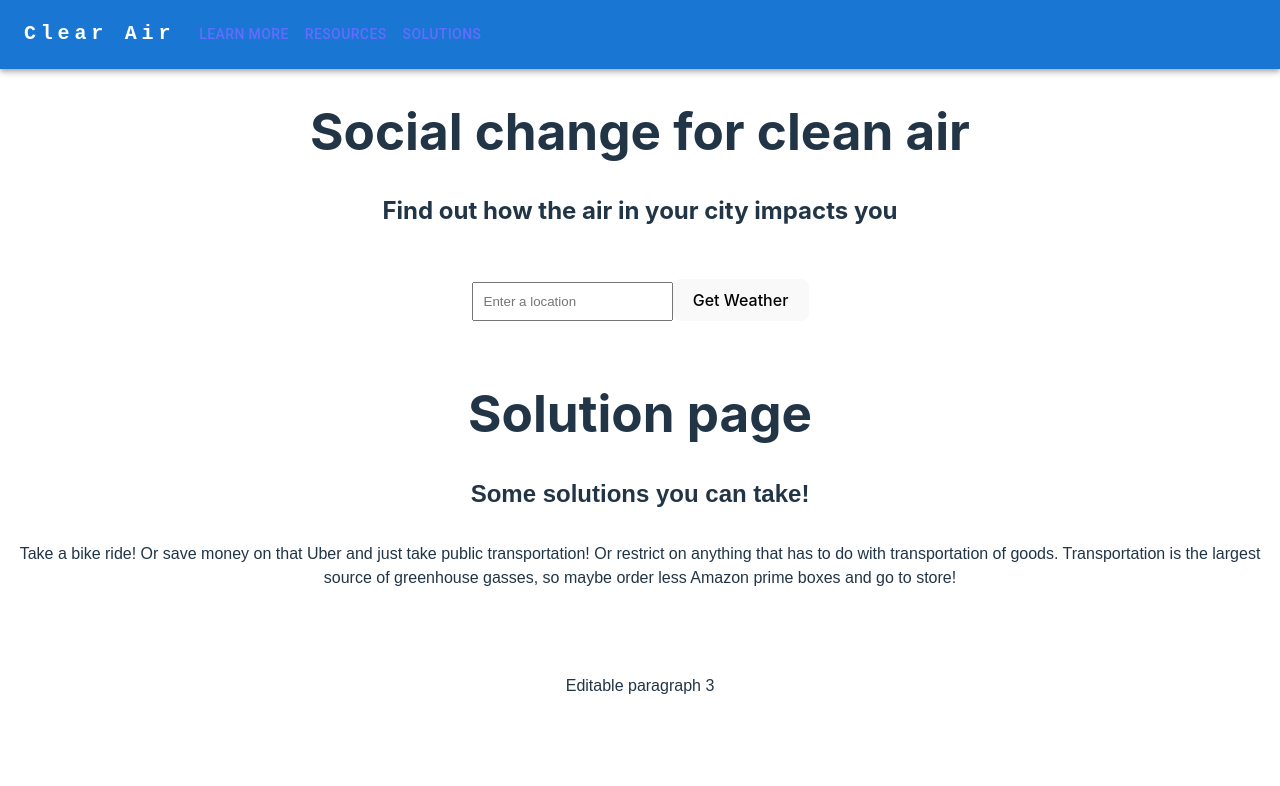
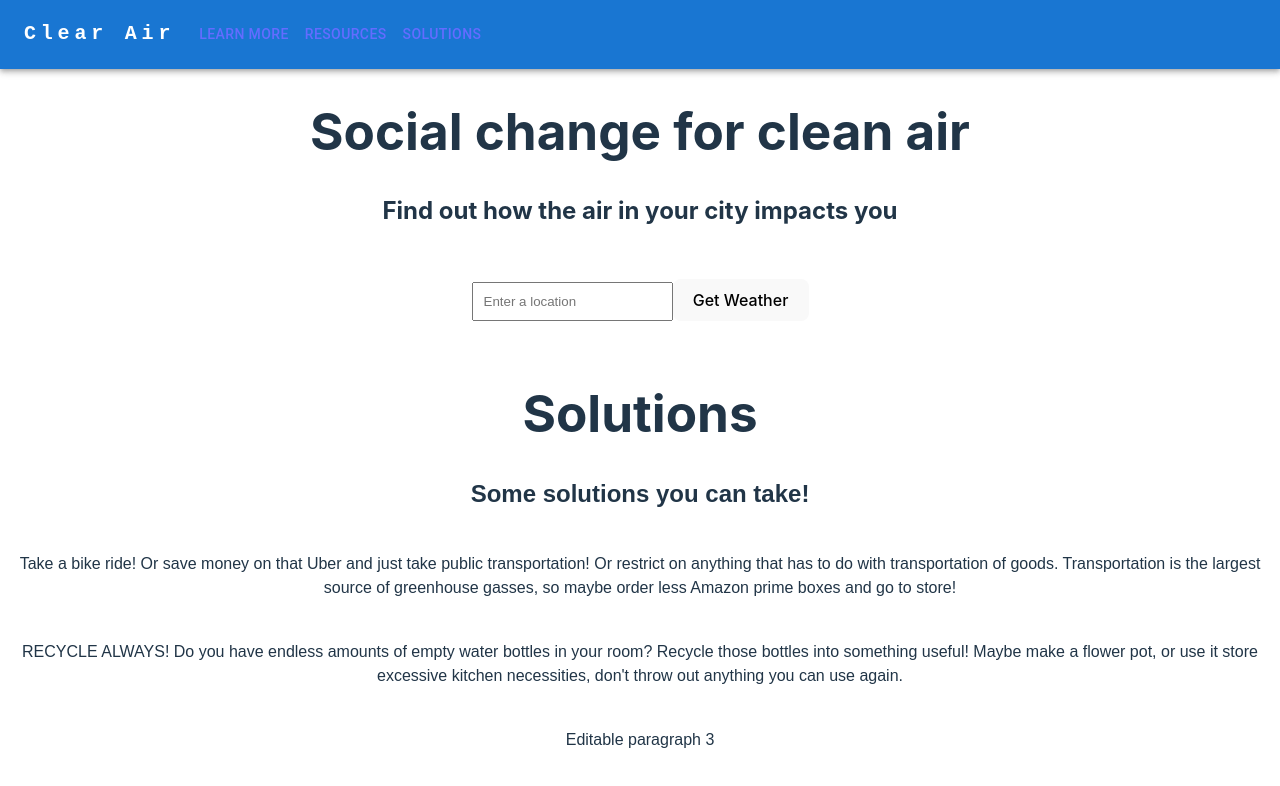
Before and after one commit to caesarc6/JJ_Hack_23, a React (Vite) app in the folder team_sanpellegrino/: page /Solutions in a window 1280 px wide. Shown: the top 786 px of the page. Built offline with nearby package versions, Linux system fonts and the light colour scheme.

Commit message:
ramee s3

```diff
--- a/team_sanpellegrino/src/components/Solutions.jsx
+++ b/team_sanpellegrino/src/components/Solutions.jsx
@@ -3,18 +3,22 @@ import React from 'react'
 function Solutions() {
     return(
         <div>
-            <h1>Solution page</h1>
+            <h1>Solutions</h1>
             <h2 style={{ fontFamily: 'Arial' }}>Some solutions you can take!</h2>
             <div style={{ textAlign: 'center' }}>
-            <p contentEditable style={{ fontFamily: 'Arial', margin: '30px auto' }}>
+            <p contentEditable style={{ fontFamily: 'Arial', margin: '40px auto' }}>
                 Take a bike ride! Or save money on that Uber and just take public transportation! Or restrict
                 on anything that has to do with transportation of goods. Transportation is the largest
                 source of greenhouse gasses, so maybe order less Amazon prime boxes and go to store!
             </p>
-            <p contentEditable style={{ fontFamily: 'Arial', margin: '20px auto' }}>
-
+            <p contentEditable style={{ fontFamily: 'Arial', margin: '40px auto' }}>
+                RECYCLE ALWAYS! Do you have endless amounts of empty water bottles in your room? Recycle those bottles
+                into something useful! Maybe make a flower pot, or use it store excessive kitchen necessities,
+                don't throw out anything you can use again.
             </p>
-            <p contentEditable style={{ fontFamily: 'Arial', margin: '20px auto' }}>Editable paragraph 3</p>
+            <p contentEditable style={{ fontFamily: 'Arial', margin: '40px auto' }}>
+                Editable paragraph 3
+            </p>
             </div>
         </div>
     )
```
